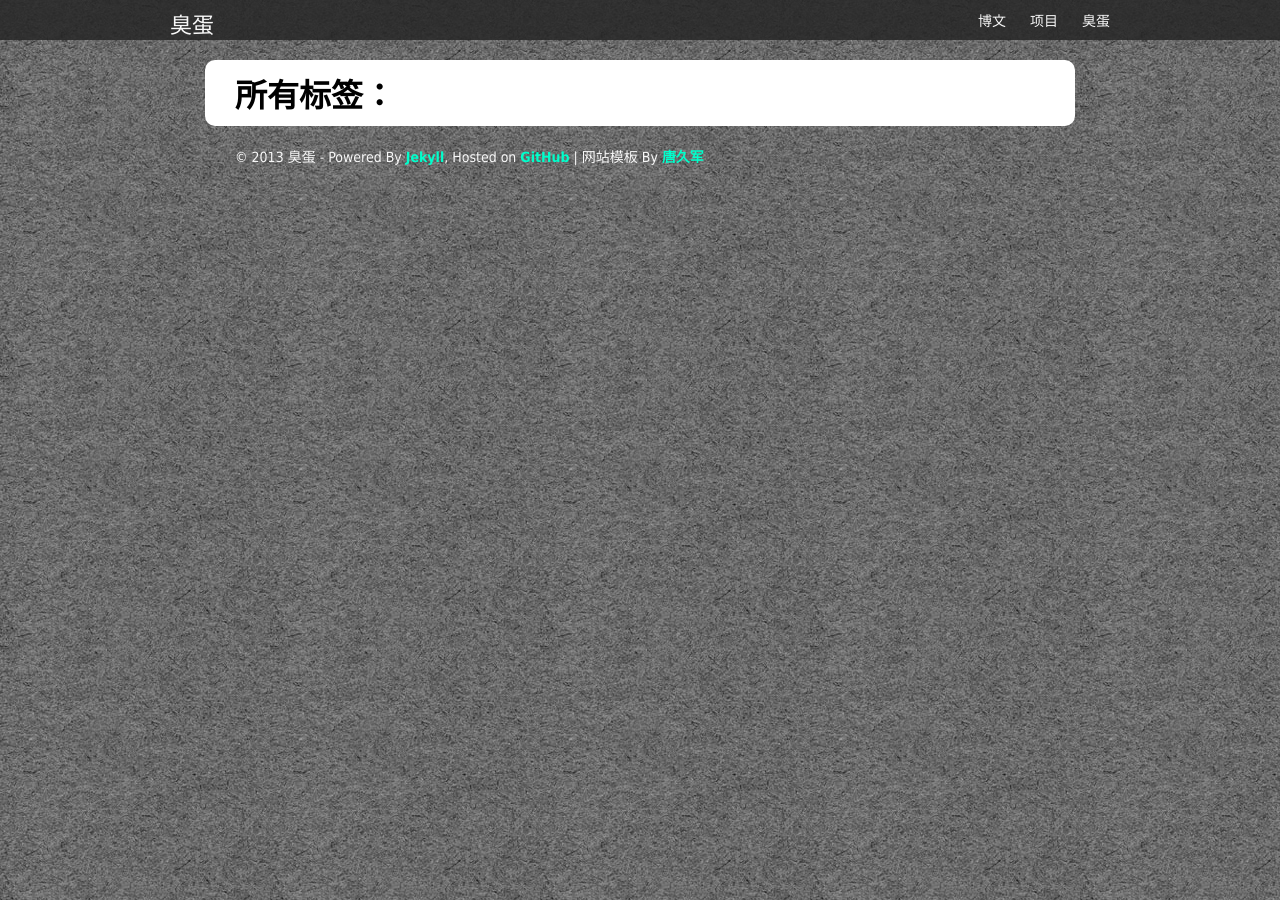
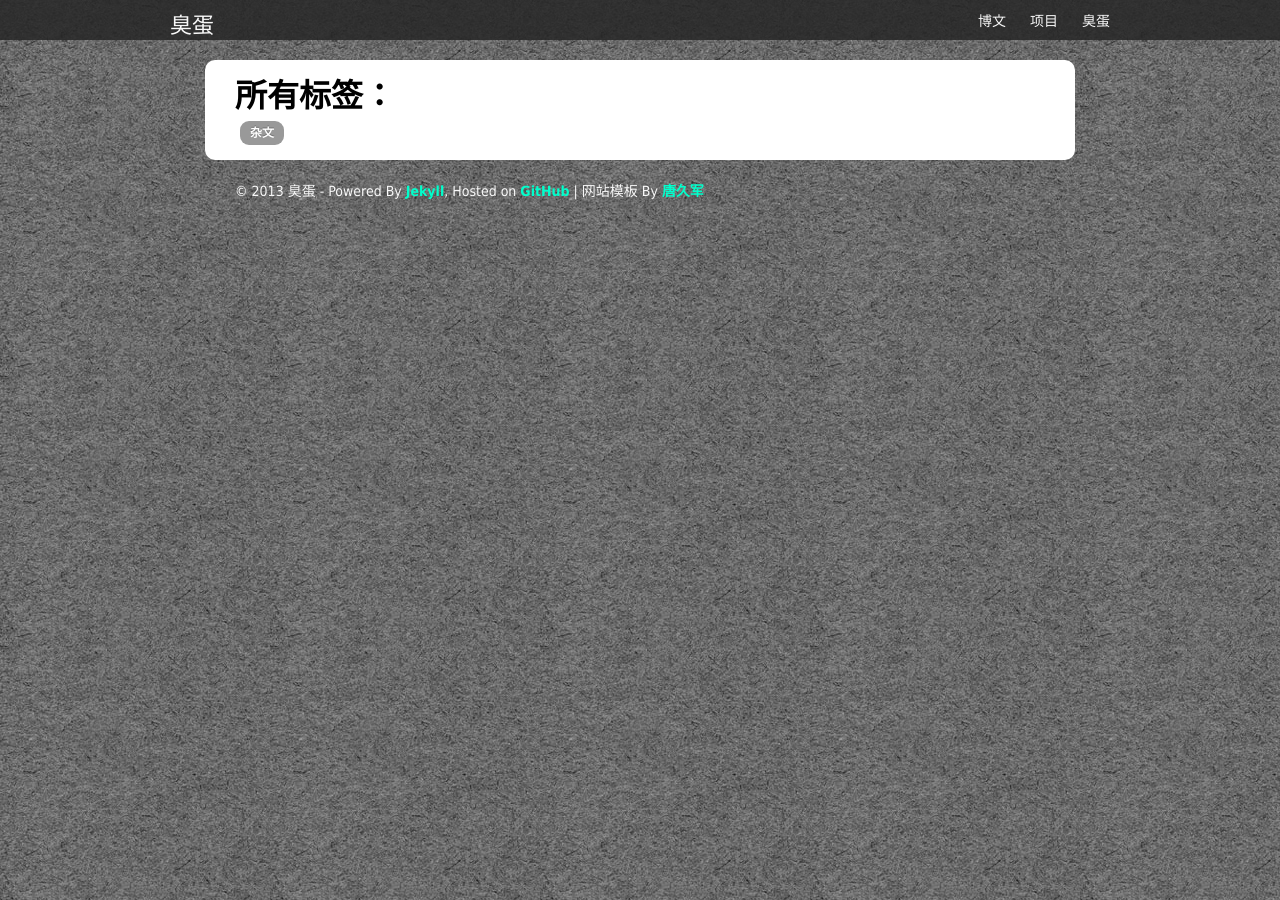
Before and after one commit to liuan/blog, a Jekyll site: the page built from tags.html, in a window 1280 px wide. Built offline with Jekyll 4.4.1, drawn with Linux system fonts in a browser that asks for light colours; Markdown is read by kramdown in place of the engine named in the settings.

Commit message:
first blog

```diff
--- a/_includes/navbar.html
+++ b/_includes/navbar.html
@@ -6,8 +6,8 @@
 
         <div class="catalog pull-right">
             <ul>
-                <li><a href="/projects.html">博文</a></li>
-                <li><a href="/archives.html">项目</a></li>
+                <li><a href="/archives.html">博文</a></li>
+                <li><a href="/projects.html">项目</a></li>
                 <li><a href="/about_me.html">臭蛋</a></li>
             </ul>
         </div>
--- a/_layouts/post.html
+++ b/_layouts/post.html
@@ -35,6 +35,4 @@
   <script type="text/javascript" src="/assets/js/highlight.pack.js"></script>
   <script>hljs.initHighlightingOnLoad();</script>
 
-{% include comment.html %}
-{% include share.html %}
 {% include footer.html %}
--- a/_posts/2013-7-23-HelloGitHub.md
+++ b/_posts/2013-7-23-HelloGitHub.md
@@ -1,10 +1,15 @@
 ---
 layout: post
 cateory: 杂文
+tags: 杂文
 ---
 
 ### Hello GitHub
+
     网上偶然得知可以在GitHub上创建自己得博客，还有更多得开源项目将仓库建在GitHub，深感必须得要在GitHub建立一个，之前博客放在sina 得app engine上，比较麻烦，不方便，并且域名解析速度奇慢，不稳定。移到GitHub上之后，速度快了很多，并且管理操作都特别方便，不擅长写网页，在推荐得站点找了这个简单唯美的模板。
+
     在后期会尝试修改页面布局，增加更多功能，自己的评论插件，RSS订阅，weibo分享等等。
+
 ### 致谢
+
     网站的模板主要来自于唐久军，大家可以访问他得博客,[请猛戳这儿](http://tangjiujun.github.io)。
```
